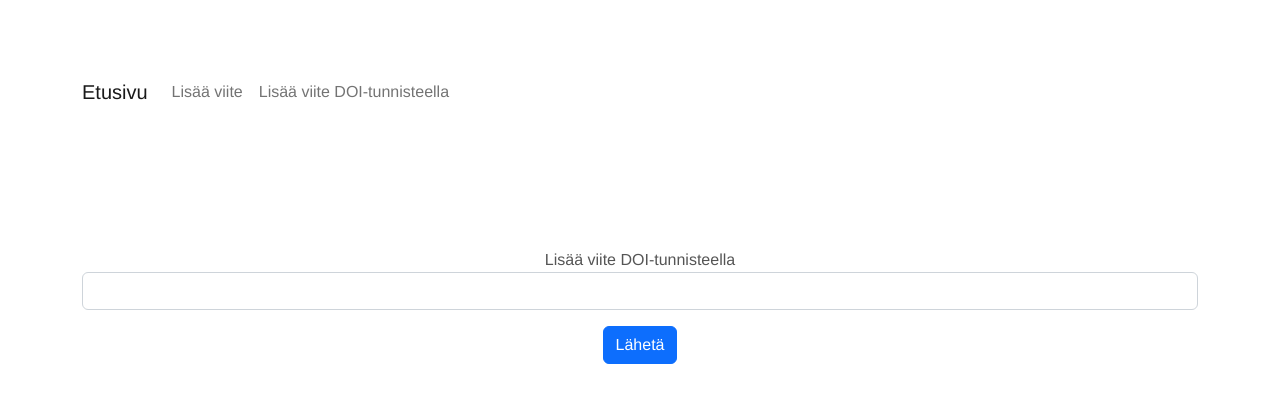
After one commit to immone/bibtex-generaattori, a Flask app: page /doi2bib in a window 1280 px wide. The commit adds this page. Shown: the top 403 px of the page. Run offline with Flask 3, Linux system fonts and the light colour scheme.

Commit message:
Doi-page created

```diff
--- a/pyproject.toml
+++ b/pyproject.toml
@@ -11,6 +11,7 @@ python = "^3.9"
 flask = "^2.2.2"
 flask-sqlalchemy = "^3.0.2"
 python-dotenv = "^0.21.0"
+doi2bib = "^0.4.0"
 
 [tool.poetry.group.dev.dependencies]
 pytest = "^7.2.0"
--- a/src/routes.py
+++ b/src/routes.py
@@ -2,6 +2,7 @@
 from flask import render_template, request, redirect, send_file
 from init import app, db
 from services import Service
+import os
 
 service = Service(db)
 
@@ -58,3 +59,15 @@ def download_references():
     """Download all references."""
     service.create_bibtex_file()
     return send_file('references.bib', as_attachment=True)
+
+@app.route('/doi2bib', methods=['GET', 'POST'])
+def doi2bib():
+    """Get reference info from Doi-number"""
+    if request.method == 'GET':
+        return render_template('doi.html')
+    else:
+        doi_number = request.form['doinumber']
+        request_command = 'doi2bib'
+        request_command += doi_number
+        print(request_command)
+        #os.system(request_command)
--- a/src/templates/check_references.html
+++ b/src/templates/check_references.html
@@ -64,8 +64,7 @@
 <hr>
 
 <form action="/download" method="POST">
-  <button type="submit" name="download" class="btn btn-outline-primary">Lataa viitteet</button>
+    <button type="submit" name="download" class="btn btn-outline-primary">Lataa viitteet</button>
 </form>
 
-
 {% endblock %}
--- /dev/null
+++ b/src/templates/doi.html
@@ -0,0 +1,10 @@
+{% extends "layout.html" %}
+{% block content %}
+<form action="/doi2bib" methods="POST">
+    <div class="mb-3">
+        <label for="title">Lisää viite DOI-tunnisteella</label>
+        <input type="text" class="form-control" name="doinumber">
+    </div>
+    <button type="submit" name="submit" class="btn btn-primary">Lähetä</button>
+</form>
+{% endblock %}
--- a/src/templates/layout.html
+++ b/src/templates/layout.html
@@ -16,6 +16,9 @@
           <li class="nav-item">
             <a class="nav-link" href="/type">Lisää viite</a>
           </li>
+          <li class="nav-item">
+            <a class="nav-link" href="/doi2bib">Lisää viite DOI-tunnisteella</a>
+          </li>
         </ul>
     </nav>
   </div>
```
Also changed, not shown: 1 other file.
